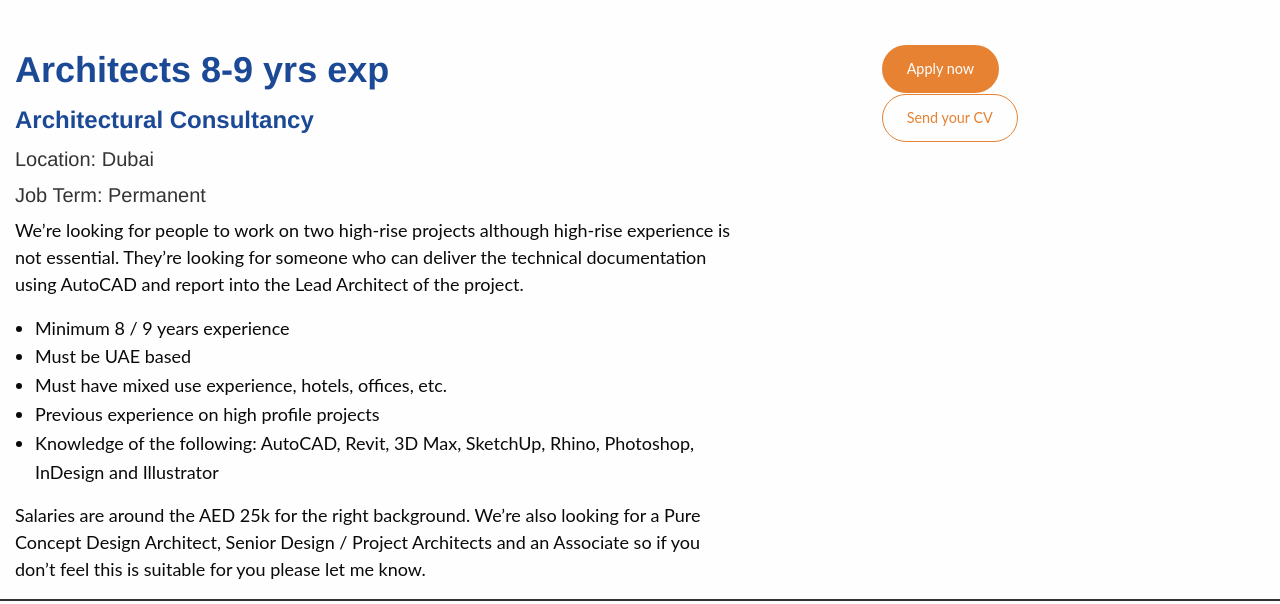
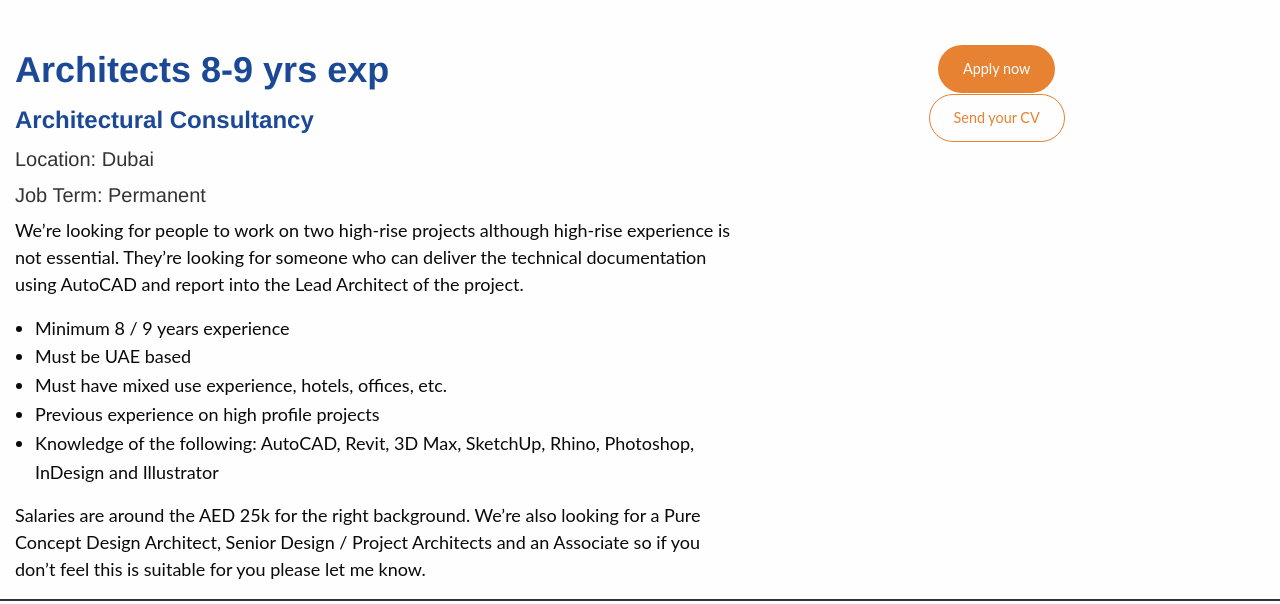
Before and after one commit to natashahockey/architectural-elite, a plain HTML site: page job-single.html in a window 1280 px wide. Shown: the part 57-661 px from the top of the page. Drawn offline with Linux system fonts and the light colour scheme.

Commit message:
Fix button group layout

```diff
--- a/scss/_buttons.scss
+++ b/scss/_buttons.scss
@@ -9,12 +9,21 @@
     color: $orange;
 }
 
-.button-group .button {
-    float: left;
+.button-group {
+    text-align: center;
+    margin-left: 0;
+}
+
+.button-group li {
+    display: inline-block;
 }
 
 .button-group .button:first-child {
-    margin-right: 16px;
+    margin-right: 8px;
+}
+
+.button-group .button:last-child {
+    margin-left: 8px;
 }
 
 .back-button {
```
Also changed, not shown: css/styles.css.
